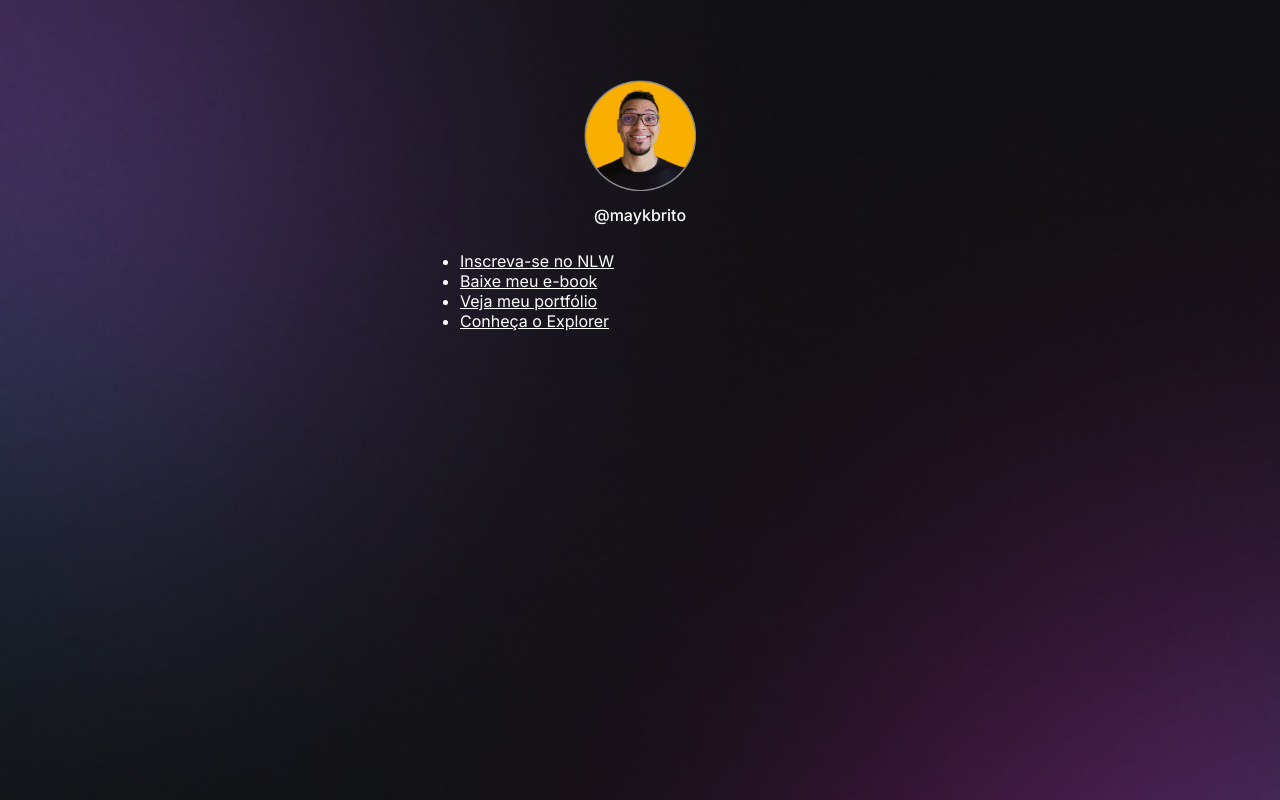
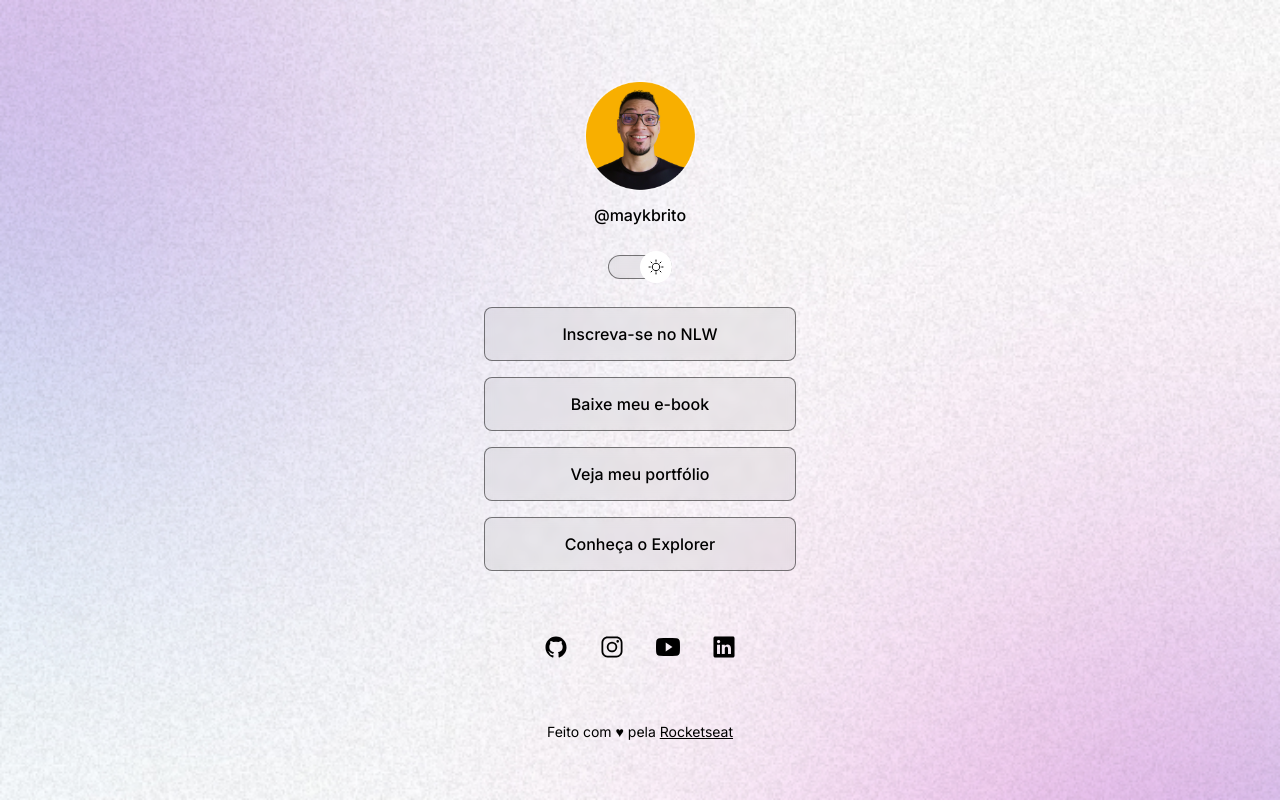
Before and after one commit to KaiqueNunesBr/projeto-devlinks, a plain HTML site: page index.html in a window 1280 px wide. Drawn offline with nearby package versions, Linux system fonts and the light colour scheme.

Commit message:
interface pronta

```diff
--- a/index.html
+++ b/index.html
@@ -1,5 +1,5 @@
 <!DOCTYPE html>
-<html lang="pt-br">
+<html lang="pt-br" class="light">
   <head>
     <meta charset="UTF-8" />
     <meta name="viewport" content="width=device-width, initial-scale=1.0" />
@@ -23,6 +23,10 @@
         />
         <p>@maykbrito</p>
       </div>
+      <div id="switch">
+        <button></button>
+        <span></span>
+      </div>
       <ul>
         <li><a href="#" target="_blank">Inscreva-se no NLW</a></li>
         <li><a href="#" target="_blank">Baixe meu e-book</a></li>
@@ -37,6 +41,34 @@
           >
         </li>
       </ul>
+      <div id="social-links">
+        <a href="https://github.com/maykbrito" target="_blank">
+          <ion-icon name="logo-github"></ion-icon>
+        </a>
+        <a href="https://instagram.com/maykbrito" target="_blank">
+          <ion-icon name="logo-instagram"></ion-icon>
+        </a>
+        <a href="https://youtube.com/maykbrito" target="_blank">
+          <ion-icon name="logo-youtube"></ion-icon>
+        </a>
+        <a href="https://linkedin.com/in/maykbrito" target="_blank">
+          <ion-icon name="logo-linkedin"></ion-icon>
+        </a>
+      </div>
+      <footer>
+        <p>
+          Feito com ♥ pela <a href="https://rocketseat.com.br">Rocketseat</a>
+        </p>
+      </footer>
     </main>
+
+    <script
+      type="module"
+      src="https://unpkg.com/ionicons@7.1.0/dist/ionicons/ionicons.esm.js"
+    ></script>
+    <script
+      nomodule
+      src="https://unpkg.com/ionicons@7.1.0/dist/ionicons/ionicons.js"
+    ></script>
   </body>
 </html>
--- a/style.css
+++ b/style.css
@@ -1,23 +1,45 @@
-
 * {
   margin: 0;
   padding: 0;
   box-sizing: border-box;
 }
+
+:root {
+  --text-color: white;
+  --br-url: url(./assets/bg-mobile.jpg);
+  --stroke-color: rgba(255, 255, 255, 0.5);
+  --surface-color: rgba(255, 255, 255, 0.05);
+  --surface-color-hover: rgba(255, 255, 255, 0.02);
+  --highlight-color: rgba(255, 255, 255, 0.1);
+  --switch-bg-url: url(assets/moon-stars.svg);
+}
+
+.light {
+  --text-color: black;
+  --br-url: url(assets/bg-mobile-light.jpg);
+  --stroke-color: rgba(0, 0, 0, 0.5);
+  --surface-color: rgba(0, 0, 0, 0.05);
+  --surface-color-hover: rgba(0, 0, 0, 0.02);
+  --highlight-color: rgba(0, 0, 0, 0.1);
+  --switch-bg-url: url(assets/sun.svg);
+}
+
 body {
-  background: url(./assets/bg-mobile.jpg) top center/cover no-repeat;
+  background: var(--br-url) top center/cover no-repeat;
 }
 
 body * {
   font-family: "Inter", sans-serif;
-  color: white;
+  color: var(--text-color);
 }
 
 #container {
   width: 360px;
   margin: 56px auto 0px;
+  padding: 0 24px;
 }
 
+/* profile */
 #profile {
   text-align: center;
   padding: 24px;
@@ -32,3 +54,103 @@ body * {
   line-height: 24px;
   margin-top: 8px;
 }
+/* switch */
+#switch {
+  position: relative;
+  width: 64px;
+
+  margin: 4px auto;
+}
+#switch button {
+  width: 32px;
+  height: 32px;
+  background: white var(--switch-bg-url) no-repeat center;
+  border: 0;
+  border-radius: 50%;
+
+  position: absolute;
+  top: 50%;
+  left: 0;
+  z-index: 1;
+  transform: translateY(-50%);
+}
+
+.light #switch button {
+  right: 0;
+  left: initial;
+}
+
+#switch span {
+  display: block;
+  width: 64px;
+  height: 24px;
+  background: var(--surface-color);
+  border: 1px solid var(--stroke-color);
+  backdrop-filter: blur(4px);
+  -webkit-backdrop-filter: blur(4px);
+  border-radius: 9999px;
+}
+/* links */
+ul {
+  list-style: none;
+
+  display: flex;
+  flex-direction: column;
+  gap: 16px;
+
+  padding: 24px 0;
+}
+
+ul li a {
+  display: flex;
+  align-items: center;
+  justify-content: center;
+
+  padding: 16px 24px;
+
+  background: var(--surface-color);
+  border: 1px solid var(--stroke-color);
+  border-radius: 8px;
+
+  backdrop-filter: blur(4px);
+  -webkit-backdrop-filter: blur(4px);
+
+  text-decoration: none;
+  font-weight: 500;
+
+  transition: background 0.2s;
+}
+
+/* pseudo-selector */
+ul li a:hover {
+  background: var(--surface-color-hover);
+  border: 1.5px solid var(--text-color);
+}
+
+#social-links {
+  display: flex;
+  justify-content: center;
+
+  padding: 24px 0;
+
+  font-size: 24px;
+}
+
+#social-links a {
+  display: flex;
+  align-items: center;
+  justify-content: center;
+  padding: 16px;
+
+  transition: background 0.2s;
+  border-radius: 50%;
+}
+#social-links a:hover {
+  background: var(--highlight-color);
+}
+
+footer {
+  padding: 24px 0;
+  text-align: center;
+  font-size: 14px;
+}
```
